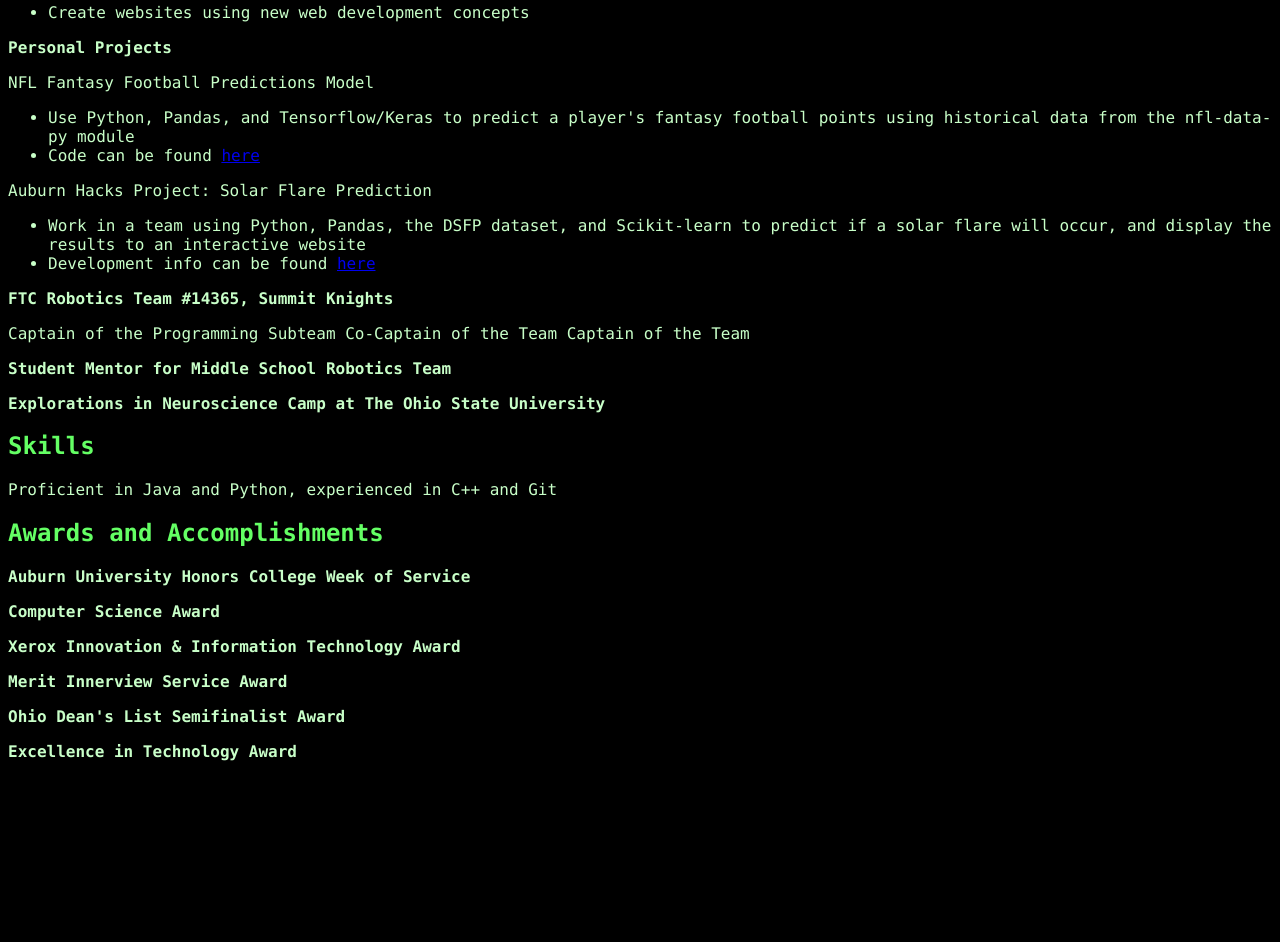
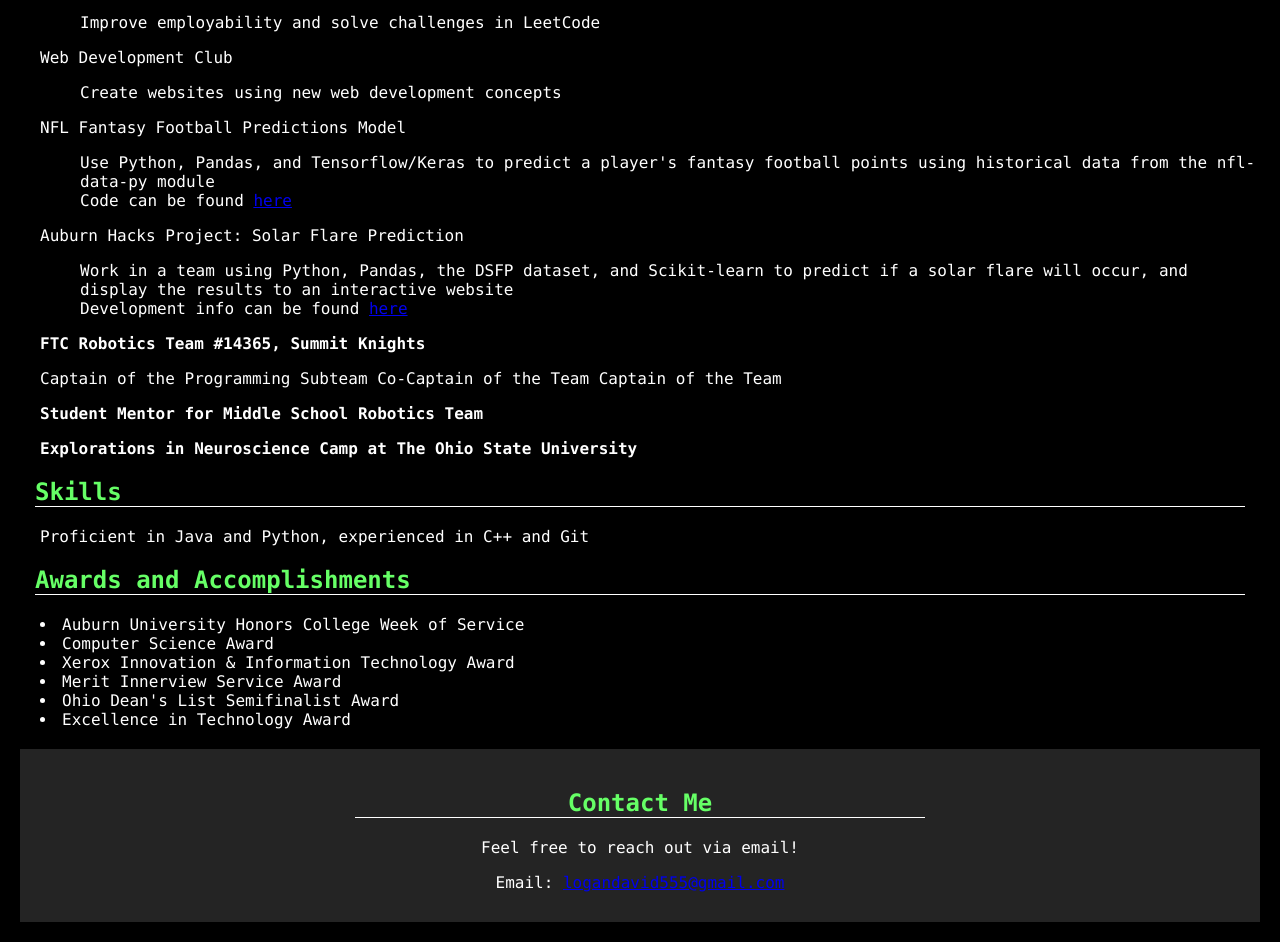
Before and after one commit to LoganMiller5505/LoganMiller5505.github.io, a plain HTML site: page index.html in a window 1280 px wide. Shown: the part 657-1599 px from the top of the page. Before the commit the page ends 1434 px from the top, so only its background shows below. Drawn offline with Linux system fonts and the light colour scheme.

Commit message:
Update HTML & CSS
Improve basic HTML & CSS formatting to make the website look more appealing. Ready to merge into main

```diff
--- a/index.html
+++ b/index.html
@@ -1,22 +1,30 @@
 <!DOCTYPE html>
 <html lang="en">
 <head>
+    <meta charset="UTF-8">
+    <meta name="viewport" content="width=device-width, initial-scale=1.0">
     <title>Logan Miller Resume</title>
     <link href="styles.css" rel="stylesheet">
 </head>
 <body>
+    <header>
+        <h1>Logan Miller</h1>
+        <p>859-655-5041 | logandavid555@gmail.com | Loveland, OH</p>
+    </header>
     <main>
-
-        <h1>Logan Miller</h1>
-        <p>859-655-5041  |  logandavid555@gmail.com  | Loveland, OH</p>
-
+        <section>
             <h2>EDUCATION</h2>
+            <div class="education">
                 <p><b>Auburn University,</b> Auburn, AL</p>
                 <p>Bachelor of Science in Computer Science</p>
-        <p> Cumulative GPA: 4.0, Fall 2023 Dean's List</p>
+                <p>Cumulative GPA: 4.0, Fall 2023 Dean's List</p>
                 <p>Honors College Member</p>
+            </div>
+        </section>
 
+        <section>
             <h2>RELEVANT EXPERIENCE</h2>
+            <div class="experience">
                 <p><b>Member, Association for Computing Machinery, Auburn University</b></p>
                 <p>Ethical Hacking Club</p>
                 <ul>
@@ -35,8 +43,6 @@
                 <ul>
                     <li>Create websites using new web development concepts</li>
                 </ul>
-
-        <p><b>Personal Projects</b></p>
                 <p>NFL Fantasy Football Predictions Model</p>
                 <ul>
                     <li>Use Python, Pandas, and Tensorflow/Keras to predict a player's fantasy football points using historical data from the nfl-data-py module</li>
@@ -47,7 +53,6 @@
                     <li>Work in a team using Python, Pandas, the DSFP dataset, and Scikit-learn to predict if a solar flare will occur, and display the results to an interactive website</li>
                     <li>Development info can be found <a href="https://devpost.com/software/solar-flare-prediction">here</a></li>
                 </ul>
-
                 <p><b>FTC Robotics Team #14365, Summit Knights</b></p>
                 <p> Captain of the Programming Subteam
                     Co-Captain of the Team
@@ -55,19 +60,36 @@
                 </p>
                 <p><b>Student Mentor for Middle School Robotics Team</b></p>
                 <p><b>Explorations in Neuroscience Camp at The Ohio State University</b></p>
+            </div>
+        </section>
 
+        <section>
             <h2>Skills</h2>
+            <div class="skills">
                 <p>Proficient in Java and Python, experienced in C++ and Git</p>
+            </div>
+        </section>
 
+        <section>
             <h2>Awards and Accomplishments</h2>
-        <p><b>Auburn University Honors College Week of Service</b></p>
-        <p><b>Computer Science Award</b></p>
-        <p><b>Xerox Innovation & Information Technology Award</b></p>
-        <p><b>Merit Innerview Service Award</b></p>
-        <p><b>Ohio Dean's List Semifinalist Award</b></p>
-        <p><b>Excellence in Technology Award</b></p>
-
+            <div class="awards">
+                <p>
+                    <li>Auburn University Honors College Week of Service</li>
+                    <li>Computer Science Award</li>
+                    <li>Xerox Innovation & Information Technology Award</li>
+                    <li>Merit Innerview Service Award</li>
+                    <li>Ohio Dean's List Semifinalist Award</li>
+                    <li>Excellence in Technology Award</li>
+                </p>
+            </div>
+        </section>
     </main>
-    <script src="script.js"></script>
+    <footer>
+        <div class="contact">
+            <h2>Contact Me</h2>
+            <p>Feel free to reach out via email!</p>
+            <p>Email: <a href="mailto:logandavid555@gmail.com">logandavid555@gmail.com</a></p>
+        </div>
+    </footer>
 </body>
 </html>
--- a/styles.css
+++ b/styles.css
@@ -1,24 +1,53 @@
-body{
-    background: rgb(0, 0, 0);
+body {
+    background-color: #000;
+    color: #fff;
+    font-family: 'Lucida Console', monospace;
+    margin: 15px;
+    padding: 5px;
+}
+
+header, footer {
+    text-align: center;
+    padding: 20px 0;
+}
+
+h1, h2 {
+    border-bottom: 1px solid #fff;
+    margin-left: 15px;
+    margin-right: 15px;
 }
 
 h1 {
-    color: rgb(0, 256, 0);
-    font-family: 'Lucida Console';
-    border-bottom: 1px solid black;
+    color: #0f0;
+    font-size: 36px;
 }
 
 h2 {
-    color: rgb(100, 256, 100);
-    font-family: 'Lucida Console';
+    color: #6f6;
+    font-size: 24px;
 }
 
-p {
-    color: rgb(200, 256, 200);
-    font-family: 'Lucida Console';
+p, ul {
+    margin-bottom: 10px;
 }
 
 ul {
-    color: rgb(200, 256, 200);
-    font-family: 'Lucida Console';
+    list-style-type: none;
 }
+
+.education, .experience, .skills, .awards {
+    margin-bottom: 20px;
+    margin-left: 20px;
+}
+
+footer {
+    background-color: #242424;
+    color: #fff;
+    text-align: center;
+    padding: 20px 0;
+}
+
+.contact {
+    max-width: 600px;
+    margin: 0 auto;
+}
```
Lines whose indentation alone changed are shown as unchanged.
